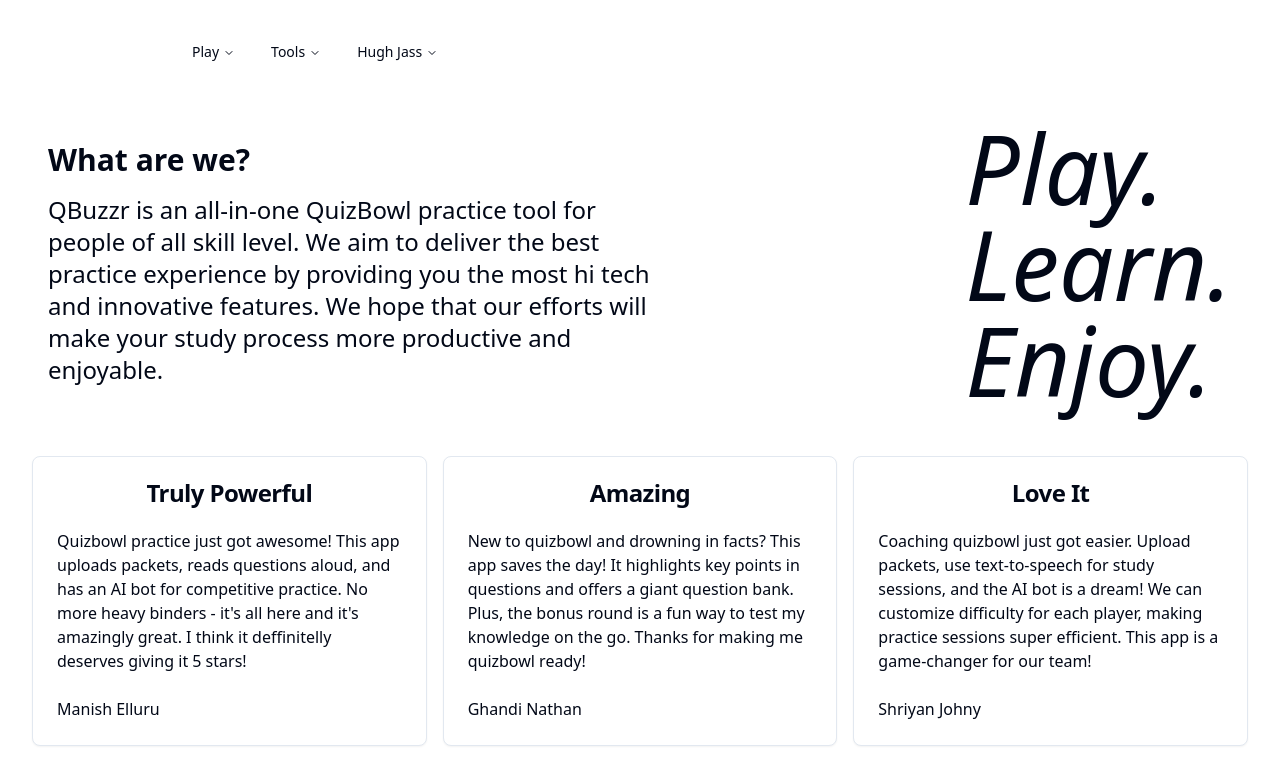
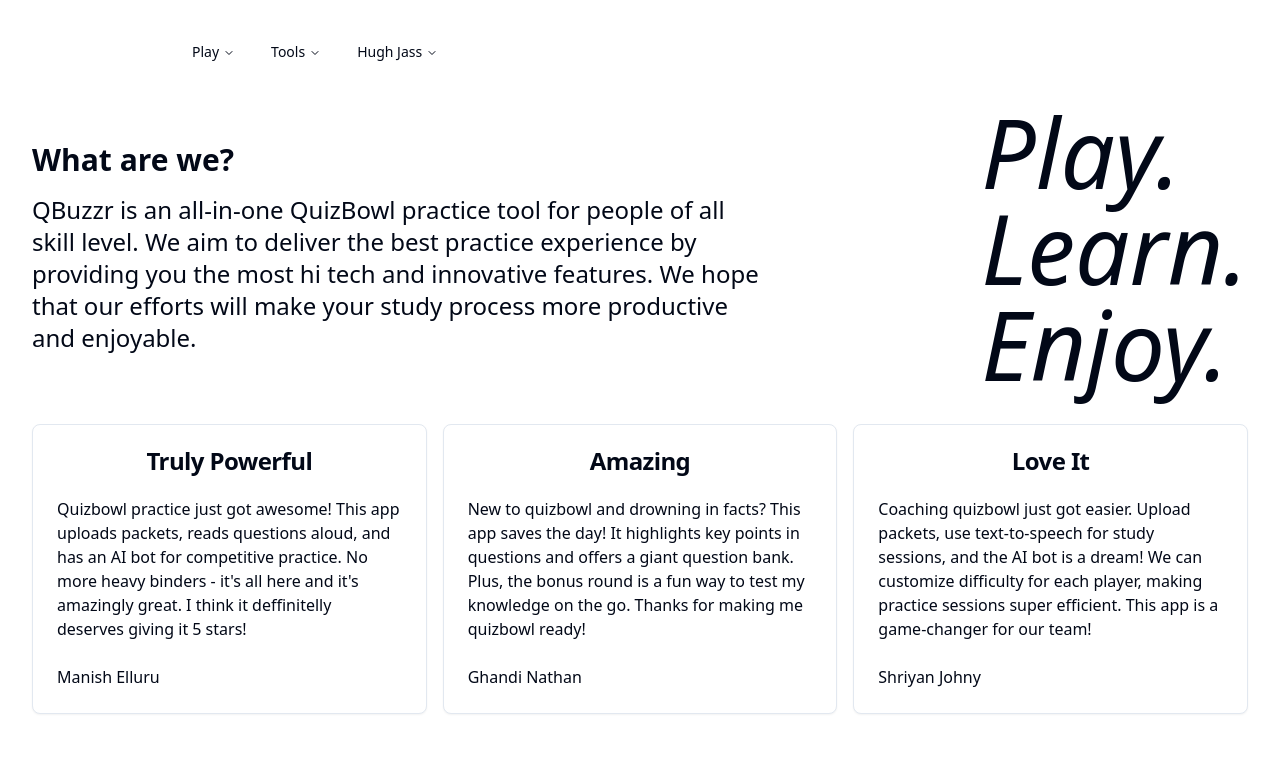
Before and after one commit to Vaedz7/QBuzzr, a React (Vite) app in the folder QBuzzr/: page / in a window 1280 px wide. Shown: the top 784 px of the page. Built offline with nearby package versions, Linux system fonts and the light colour scheme; the HTML template or start-up script is replaced by a standard one.

Commit message:
changes to width and margins on home

```diff
--- a/QBuzzr/src/Home.tsx
+++ b/QBuzzr/src/Home.tsx
@@ -14,12 +14,12 @@ export default function Home() {
     <>
       <Navbar />
       <div className="flex flex-row  justify-between items-center mt-8">
-        <div className='text-left w-1/2 m-4'>
+        <div className='text-left w-3/5'>
           <h1 className="w-100 font-bold text-3xl mb-4">What are we?</h1>
           <h1 className="text-left text-2xl">QBuzzr is an all-in-one QuizBowl practice tool for people of all skill level. We aim to deliver the best practice experience by providing you the most hi tech and innovative features. We hope that our efforts will make your study process more productive and enjoyable.</h1>
         </div>
         <div>
-          <h1 className="w-100 text-8xl italic font-medium text-left w-1/2 m-4">Play.<br />Learn.<br />Enjoy.</h1>
+          <h1 className="w-100 text-8xl italic font-medium text-left w-1/2">Play.<br />Learn.<br />Enjoy.</h1>
         </div>
       </div>
       <div className='grid lg:grid-cols-3 sm:grid-cols-1 gap-4 mt-8'>
```
